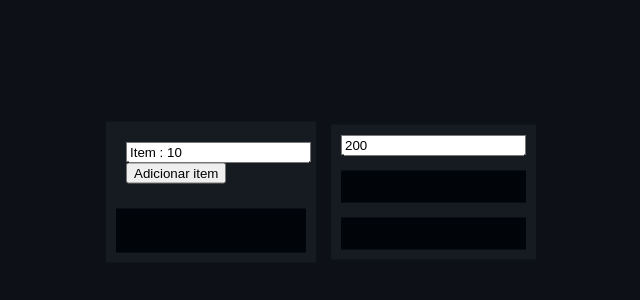
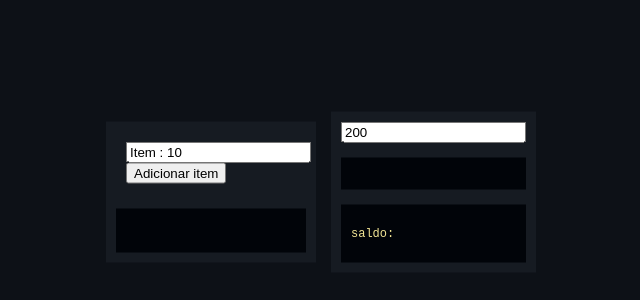
Before and after one commit to kaurodri/MetaMoney, a plain HTML site: page index.html in a window 1280 px wide. Shown: the part 208-508 px from the top of the page, without its empty margins (319-959 px from the left). Drawn offline with Linux system fonts and the light colour scheme.

Commit message:
2024-05-20

```diff
--- a/index.html
+++ b/index.html
@@ -35,6 +35,7 @@
             </div>
 
             <div class="boxmeta">
+                <p class="saldo">saldo:</p>
                 <ul id="carrinho"></ul>
             </div>
 
```
